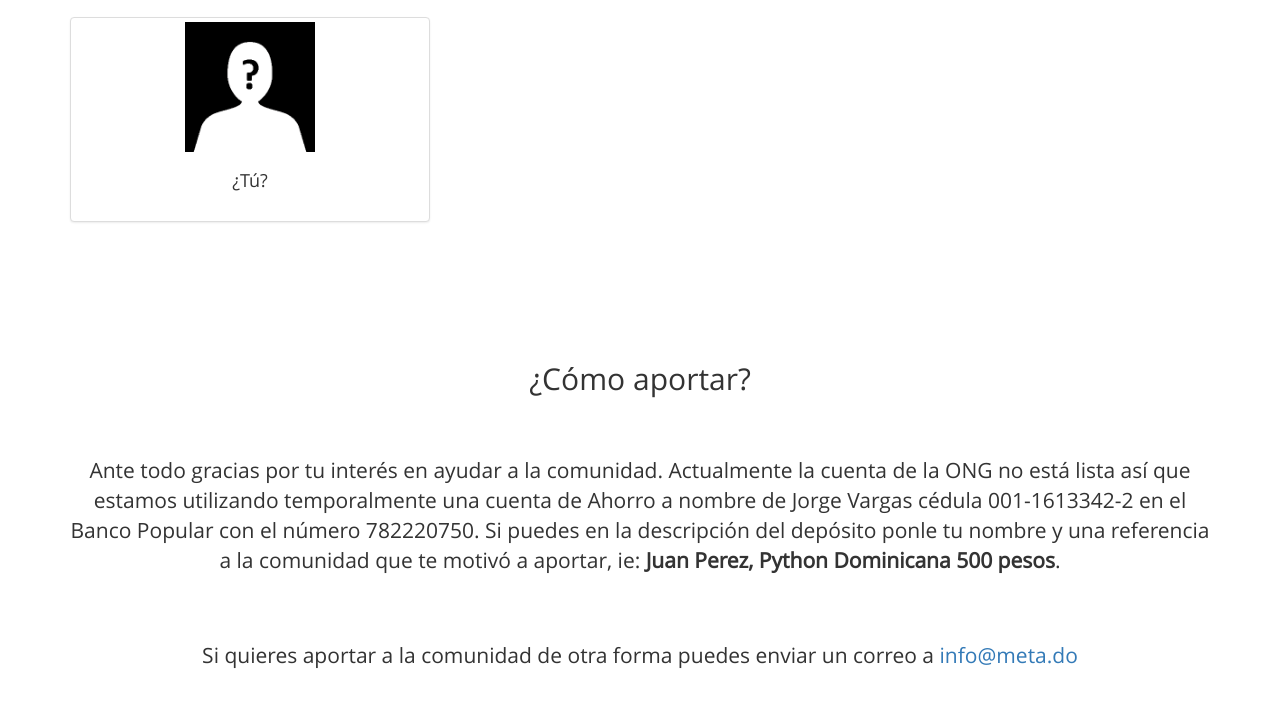
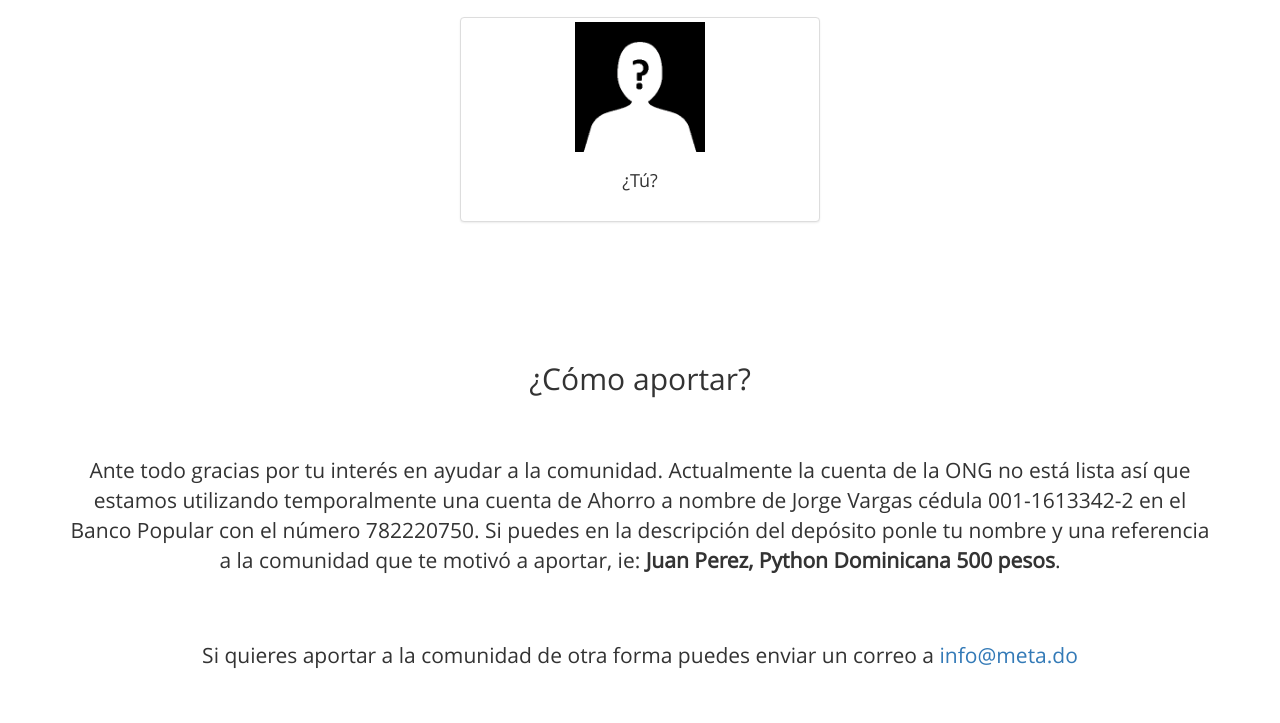
Before and after one commit to eatskolnikov/meta, a website: page src/index.html in a window 1280 px wide. Shown: the part 3729-4452 px from the top of the page. Drawn offline with nearby package versions, Linux system fonts and the light colour scheme; files that its build step writes are made by us from their sources.

Commit message:
Centered 'you' image

```diff
--- a/src/index.html
+++ b/src/index.html
@@ -246,7 +246,7 @@
                 </div>
             </div>
             <div class="row">
-                <div class="col-sm-4">
+                <div class="col-sm-offset-4 col-sm-4">
                     <div class="thumbnail">
                         <a href="#donate">
                             <img src="assets/img/logos/sponsors/generic-profile.png" />
```
